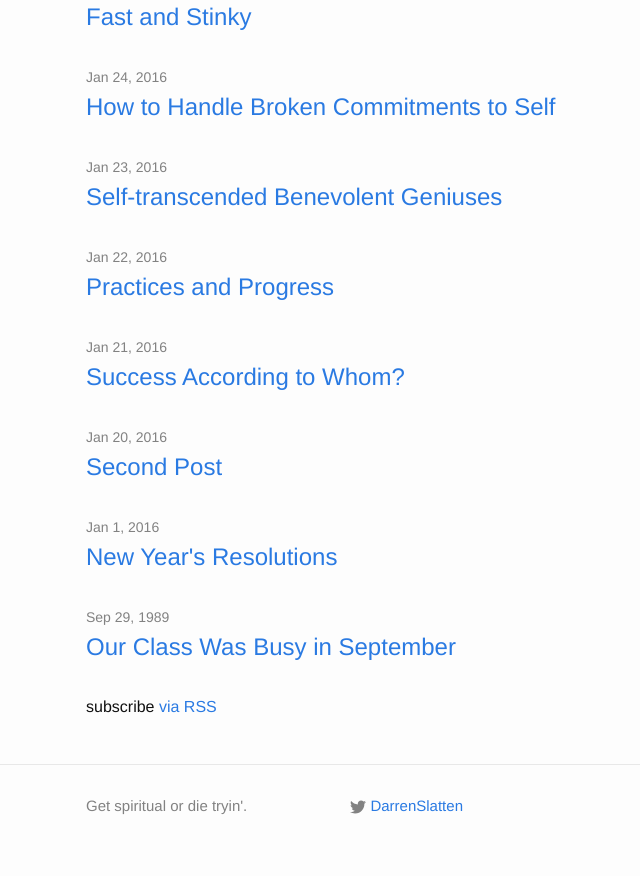
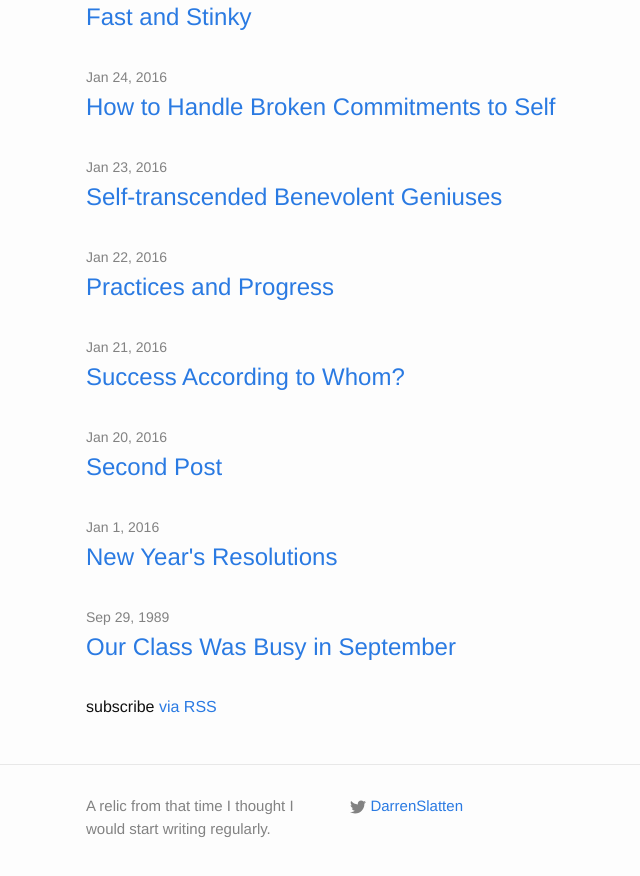
Before and after one commit to dslatten/dslatten.github.io, a Jekyll site: the page built from index.html, in a window 1280 px wide and 900 px high, scrolled down 2682 px. Shown: the top 876 px of the window, without its empty margins (184-824 px from the left). Built offline with Jekyll 4.4.1, drawn with Linux system fonts in a browser that asks for light colours.

Commit message:
Update _config.yml

```diff
--- a/_config.yml
+++ b/_config.yml
@@ -8,8 +8,7 @@
 # Site settings
 title: Darren Slatten
 email:
-description: > # this means to ignore newlines until "baseurl:"
-  Get spiritual or die tryin'.
+description: A relic from that time I thought I would start writing regularly.
 baseurl: "" # the subpath of your site, e.g. /blog
 url: "http://darrenslatten.com" # the base hostname & protocol for your site
 twitter_username: DarrenSlatten
```
